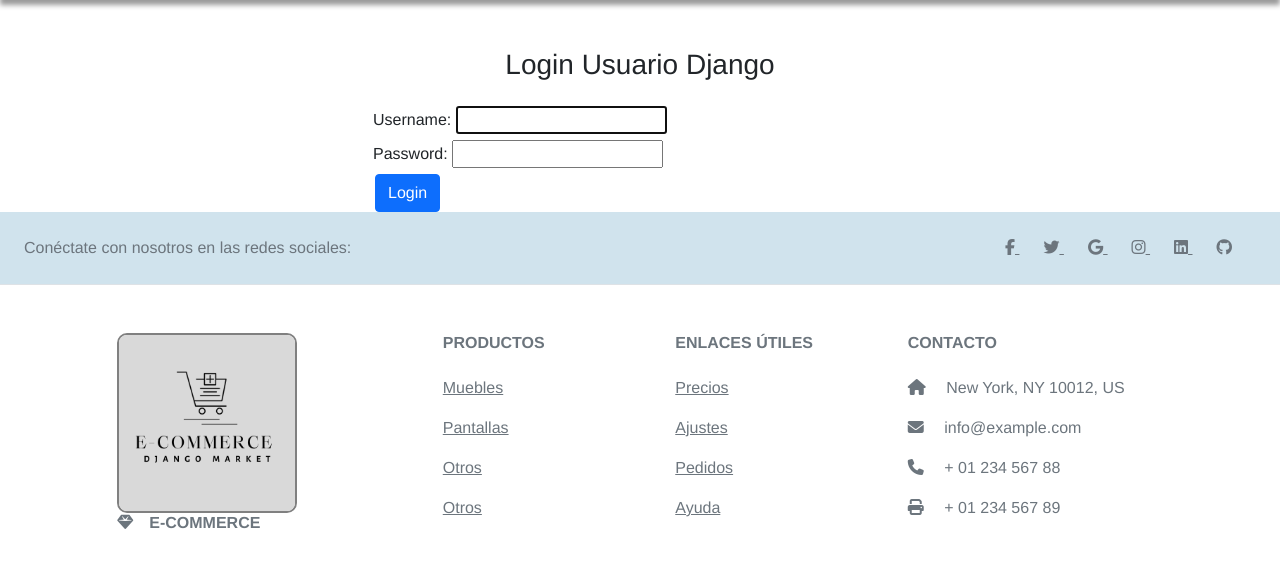
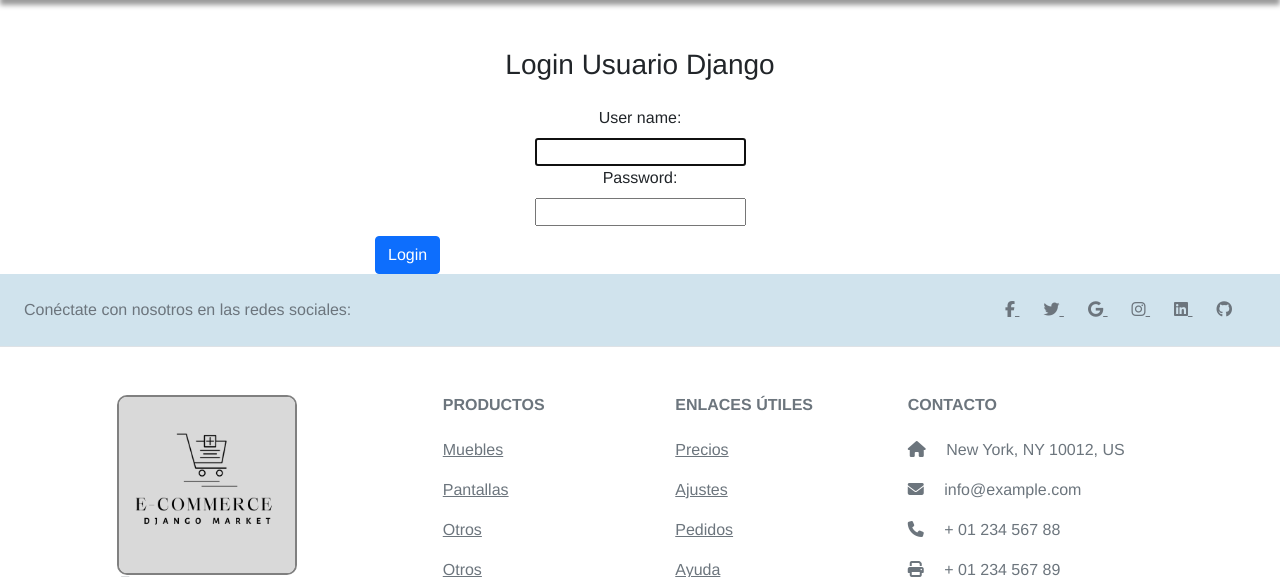
Before and after one commit to DiegoGomezcor4/proyectodjango, a Django app: page /accounts/login/ in a window 1280 px wide. Shown: the part 126-703 px from the top of the page. Run offline with Django 4.2, Linux system fonts and the light colour scheme; some libraries are stand-ins or nearby versions.

Commit message:
correccion login admin

```diff
--- a/core/templates/login_admin.html
+++ b/core/templates/login_admin.html
@@ -5,6 +5,25 @@
     <link rel="stylesheet" href="{% static '/css/login_admin.css' %}">
 {% endblock %}
 {% block content %}
+
+<style>
+    .form-group {
+        text-align: left; /* Alinea el texto del label a la izquierda */
+        margin-bottom: 10px; /* Ajusta el espaciado entre los elementos si es necesario */
+    }
+
+    .form-group label {
+        display: inline-block;
+        width: 100px; /* Ajusta el ancho del label según sea necesario */
+    }
+
+    .form-group .input-form {
+        display: inline-block;
+        width: calc(100% - 100px); /* Calcula el ancho del input restando el ancho del label */
+    }
+</style>
+
+
     <div class="container">
         <div class="row justify-content-center mt-5">
             <div class="col-md-6">
@@ -13,14 +32,22 @@
                 <form method="post" action="{% url 'login_admin' %}" class="needs-validation" novalidate>
                     {% csrf_token %}
 
-                    <div class="form-group">
-                        <label class="form-label" for="{{ form.username.id_for_label }}">Username: </label>
-                        {{ form.username }}
+                    <div class="form group text-center">
+                        <div>
+                            <label class="form-label" for="{{ form.username.id_for_label }}">User name: </label>
+                            <div class="input-form">
+                                {{ form.username }}
+                            </div>
+                        </div>
                     </div>
 
-                    <div class="form-group">
-                        <label class="form-label" for="{{ form.password.id_for_label }}">Password: </label>
-                        {{ form.password }}
+                    <div class="form-group text-center">
+                        <div>
+                            <label class="form-label" for="{{ form.password.id_for_label }}">Password: </label>
+                            <div class="input-form">
+                                {{ form.password }}
+                            </div>
+                        </div>
                     </div>
 
                     <button type="submit" class="btn btn-primary btn-block">Login</button>
```
